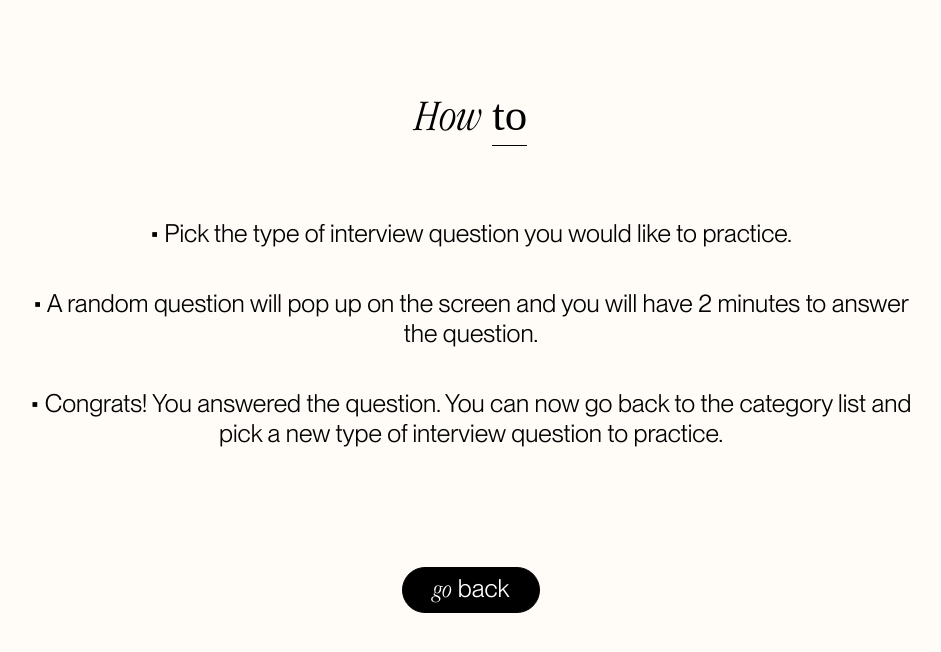
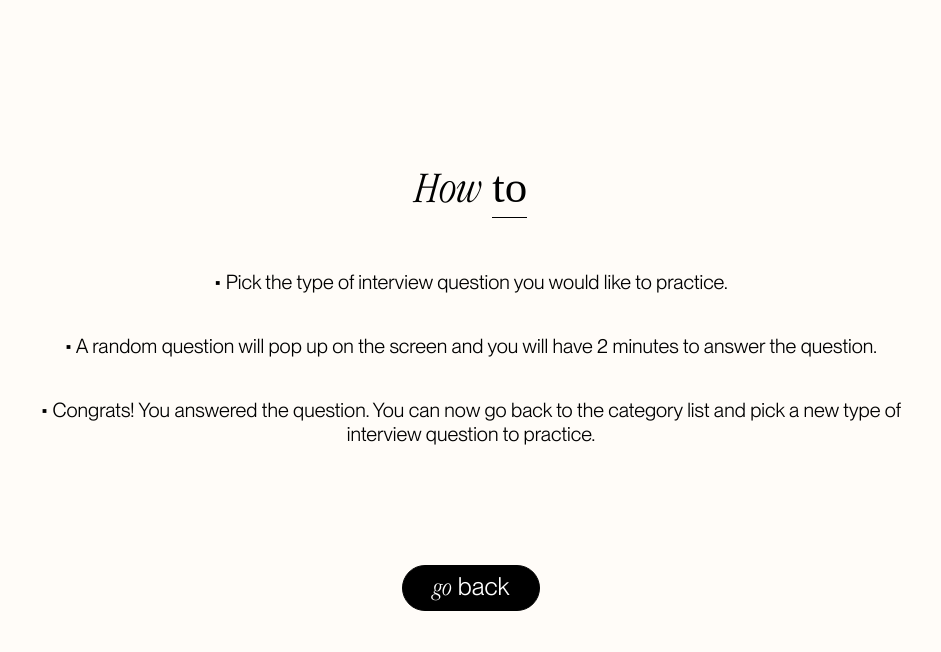
Before and after one commit to zahwah-codes/interview-me, a React (Vite) app: page /instructions in a window 1280 px wide. Shown: the top 652 px of the page, without its empty margins (169-1110 px from the left). Built offline with nearby package versions, Linux system fonts and the light colour scheme; a web font is replaced by a local one.

Commit message:
changed text size in instructions page

```diff
--- a/src/index.css
+++ b/src/index.css
@@ -118,12 +118,13 @@ button {
   align-items: center;
 }
 .how-to {
-  margin-bottom: 70px;
+  margin-bottom: 50px;
+  margin-top: 70px;
 }
 
 .instructions {
   margin-top: 40px;
-  font-size: 25px;
+  font-size: 20px;
 }
 
 @media only screen and (min-width: 1300px) {
--- a/src/pages/Communication.jsx
+++ b/src/pages/Communication.jsx
@@ -32,7 +32,7 @@ function Communication() {
       <h1><span className="interview-question">{randomQuestion.question}</span></h1>
       <Countdown />
       <div className="question-page_btn">
-       <button className="black-btn" onClick={() => navigate(-1)}> <span className="garamond-font">back</span> to categories</button>
+       <button className="black-btn" onClick={() => navigate(-1)}> <span className="garamond-font">back to </span>categories</button>
        </div>
     </div>
   );
```
